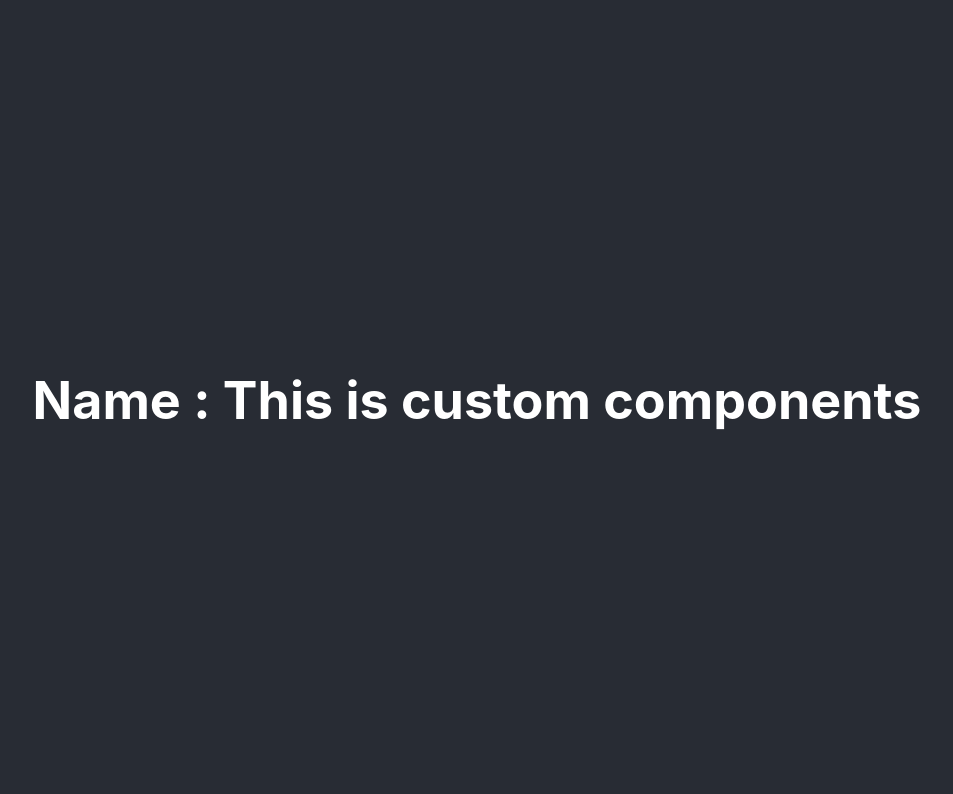
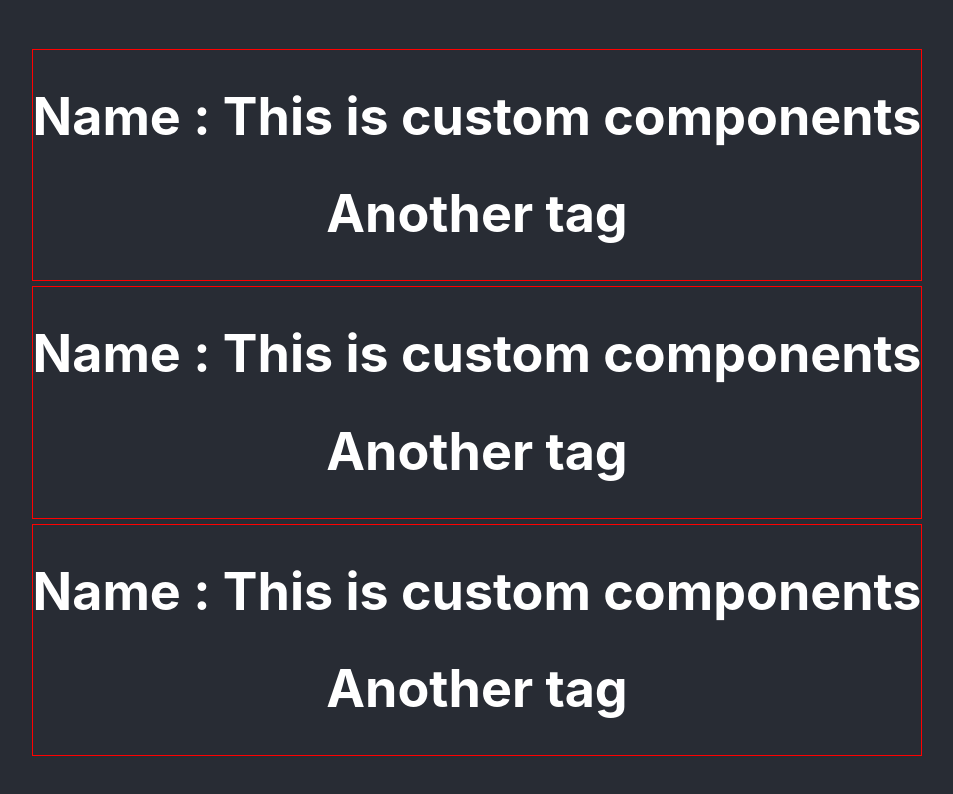
Before and after one commit to sumonpaul55/React-core-concept, a React (Create React App) app: page / in a window 1280 px wide. Shown: the top 794 px of the page, without its empty margins (163-1116 px from the left). Built offline with nearby package versions, Linux system fonts and the light colour scheme.

Commit message:
inline css added in react

```diff
--- a/src/App.js
+++ b/src/App.js
@@ -6,12 +6,23 @@ function App() {
     <div className="App">
       <header className="App-header">
         <Person></Person>
+        <Person></Person>
+        <Person></Person>
       </header>
     </div>
   );
 }
 const Person = () => {
-  return <h1>Name : This is custom components</h1>;
+  // const personStyle = {
+  //   border: "1px solid red",
+  //   margin: "5px 0",
+  // };
+  return (
+    <div style={{ border: "1px solid red", marginTop: "5px" }}>
+      <h1>Name : This is custom components</h1>
+      <h1>Another tag</h1>
+    </div>
+  );
 };
 
 export default App;
```
